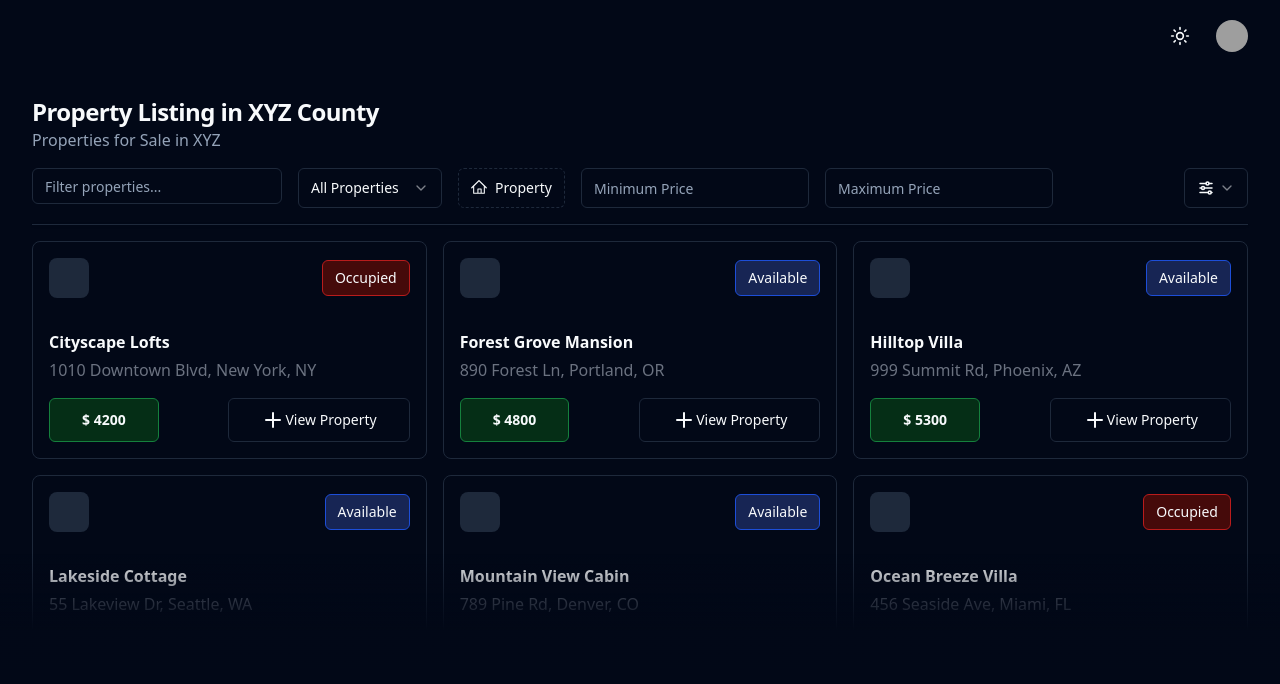
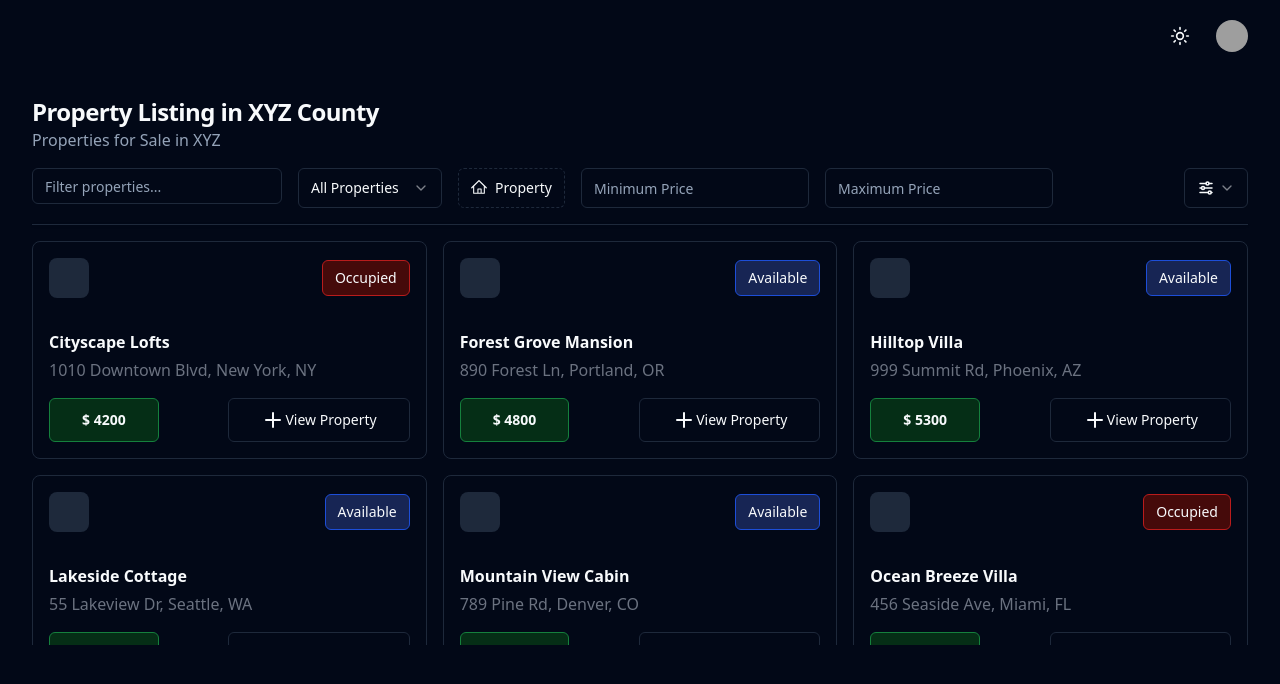
Before and after one commit to KaitoPan09/real-estate-dashboard, a React (Vite) app in the folder real-estate-dashboard/: page / in a window 1280 px wide. Shown: the top 684 px of the page. Built offline with nearby package versions, Linux system fonts and the light colour scheme; grey boxes are pictures that could not be loaded.

Commit message:
hotfixes

```diff
--- a/real-estate-dashboard/src/components/app-shell.jsx
+++ b/real-estate-dashboard/src/components/app-shell.jsx
@@ -4,6 +4,7 @@ export default function AppShell() {
   return (
     <div className="relative h-full overflow-hidden bg-background">
       <main
+        id="content"
         className="overflow-x-hidden pt-0 transition-[margin] md:overflow-y-hidden h-full"
       >
         <Outlet />
--- a/real-estate-dashboard/src/dashboard/components/availability-filter.jsx
+++ b/real-estate-dashboard/src/dashboard/components/availability-filter.jsx
@@ -6,7 +6,7 @@ import {
   SelectItem,
 } from "@/components/ui/select";
 
-const occupancyText = new Map([
+const availabilityText = new Map([
   ["all", "All Properties"],
   ["occupied", "Occupied"],
   ["available", "Available"],
@@ -16,7 +16,7 @@ const AvailabilityFilter = ({ propertyType, setPropertyType }) => {
   return (
     <Select value={propertyType} onValueChange={setPropertyType}>
       <SelectTrigger className="w-36">
-        <SelectValue>{occupancyText.get(propertyType)}</SelectValue>
+        <SelectValue>{availabilityText.get(propertyType)}</SelectValue>
       </SelectTrigger>
       <SelectContent>
         <SelectItem value="all">All Properties</SelectItem>
--- a/real-estate-dashboard/src/dashboard/components/location-filter.jsx
+++ b/real-estate-dashboard/src/dashboard/components/location-filter.jsx
@@ -1,4 +1,3 @@
-import { useState } from "react";
 import {
   Popover,
   PopoverContent,
--- /dev/null
+++ b/real-estate-dashboard/src/dashboard/components/property-lists.jsx
@@ -0,0 +1,54 @@
+import { Button } from "@/components/ui/button";
+import { Plus } from "lucide-react";
+
+const PropertyList = ({ properties }) => {
+  return (
+    <ul className="faded-bottom no-scrollbar grid gap-4 overflow-auto pb-16 pt-4 sm:grid-cols-2 lg:grid-cols-3">
+      {properties.map((property) => (
+        <li
+          key={property.name}
+          className="rounded-lg border p-4 hover:shadow-md"
+        >
+          <div className="mb-8 flex items-center justify-between">
+            <div
+              className={`flex size-10 items-center justify-center rounded-lg bg-muted p-2`}
+            >
+              {/* {property.logo} */}
+            </div>
+            <Button
+              variant="outline"
+              size="sm"
+              className={`${
+                property.occupancy === "Occupied"
+                  ? "border border-red-300 bg-red-50 hover:bg-red-100 dark:border-red-700 dark:bg-red-950 dark:hover:bg-red-900"
+                  : "border border-blue-300 bg-blue-50 hover:bg-blue-100 dark:border-blue-700 dark:bg-blue-950 dark:hover:bg-blue-900"
+              }`}
+            >
+              {property.occupancy === "Occupied" ? "Occupied" : "Available"}
+            </Button>
+          </div>
+          <div>
+            <h2 className="mb-1 font-semibold">{property.name}</h2>
+            <p className="line-clamp-2 text-gray-500">{property.location}</p>
+          </div>
+          <div className="mt-4 flex items-center justify-between">
+            <div>
+              <Button
+                variant="outline"
+                size="lg"
+                className="font-black border border-green-300 bg-green-50 hover:bg-green-100 dark:border-green-700 dark:bg-green-950 dark:hover:bg-green-900"
+              >
+                $ {property.price}
+              </Button>
+            </div>
+            <Button variant="outline" size="lg">
+              <Plus /> View Property
+            </Button>
+          </div>
+        </li>
+      ))}
+    </ul>
+  );
+};
+
+export default PropertyList;
--- /dev/null
+++ b/real-estate-dashboard/src/dashboard/components/sorting.jsx
@@ -0,0 +1,40 @@
+import {
+  IconAdjustmentsHorizontal,
+  IconSortAscendingLetters,
+  IconSortDescendingLetters,
+} from "@tabler/icons-react";
+import {
+  Select,
+  SelectTrigger,
+  SelectValue,
+  SelectContent,
+  SelectItem,
+} from "@/components/ui/select";
+
+const SortingProperty = ({ sort, setSort }) => {
+  return (
+    <Select value={sort} onValueChange={setSort}>
+      <SelectTrigger className="w-16">
+        <SelectValue>
+          <IconAdjustmentsHorizontal size={18} />
+        </SelectValue>
+      </SelectTrigger>
+      <SelectContent align="end">
+        <SelectItem value="ascending">
+          <div className="flex items-center gap-4">
+            <IconSortAscendingLetters size={16} />
+            <span>Ascending</span>
+          </div>
+        </SelectItem>
+        <SelectItem value="descending">
+          <div className="flex items-center gap-4">
+            <IconSortDescendingLetters size={16} />
+            <span>Descending</span>
+          </div>
+        </SelectItem>
+      </SelectContent>
+    </Select>
+  );
+};
+
+export default SortingProperty;
--- a/real-estate-dashboard/src/dashboard/index.jsx
+++ b/real-estate-dashboard/src/dashboard/index.jsx
@@ -15,14 +15,9 @@ import { properties } from "./data";
 import { Plus } from "lucide-react";
 import AvailabilityFilter from "./components/availability-filter";
 import LocationFilter from "./components/location-filter";
-import {
-  Select,
-  SelectTrigger,
-  SelectValue,
-  SelectContent,
-  SelectItem,
-} from "@/components/ui/select";
 import PriceFilter from "./components/price-filter";
+import SortingProperty from "./components/sorting";
+import PropertyList from "./components/property-lists";
 
 const getLocationValue = (location) => {
   const parts = location.split(",").map((part) => part.trim());
@@ -66,9 +61,9 @@ export default function Dashboard() {
     });
 
   return (
-    <Layout fixed>
+    <Layout>
       {/* ===== Top Heading ===== */}
-      <Layout.Header>
+      <Layout.Header sticky>
         <div className="ml-auto flex items-center space-x-4">
           <div className="flex items-center space-x-4">
             <ModeSwitch />
@@ -87,6 +82,8 @@ export default function Dashboard() {
         </div>
         <div className="my-4 flex items-end justify-between sm:my-0 sm:items-center">
           <div className="flex flex-col gap-4 sm:my-4 sm:flex-row">
+
+            {/* Name Filter */}
             <Input
               placeholder="Filter properties..."
               className="h-9 w-40 lg:w-[250px]"
@@ -94,45 +91,29 @@ export default function Dashboard() {
               onChange={(e) => setSearchName(e.target.value)}
             />
 
-            {/* Availability */}
+            {/* Availability Filter */}
             <AvailabilityFilter
               propertyType={propertyType}
               setPropertyType={setPropertyType}
             />
-            {/* Locations */}
+            {/* Locations Filter */}
             <LocationFilter
               properties={properties}
               selectedLocations={selectedLocations}
               setSelectedLocations={setSelectedLocations}
             />
+
+            {/* Price Filter */}
             <PriceFilter minPrice={minPrice} setMinPrice={setMinPrice} maxPrice={maxPrice} setMaxPrice={setMaxPrice}/>
 
           </div>
 
-          <Select value={sort} onValueChange={setSort}>
-            <SelectTrigger className="w-16">
-              <SelectValue>
-                <IconAdjustmentsHorizontal size={18} />
-              </SelectValue>
-            </SelectTrigger>
-            <SelectContent align="end">
-              <SelectItem value="ascending">
-                <div className="flex items-center gap-4">
-                  <IconSortAscendingLetters size={16} />
-                  <span>Ascending</span>
-                </div>
-              </SelectItem>
-              <SelectItem value="descending">
-                <div className="flex items-center gap-4">
-                  <IconSortDescendingLetters size={16} />
-                  <span>Descending</span>
-                </div>
-              </SelectItem>
-            </SelectContent>
-          </Select>
+          {/* Sorting */}
+          <SortingProperty sort={sort} setSort={setSort} />
         </div>
         <Separator className="shadow" />
-        <ul className="faded-bottom no-scrollbar grid gap-4 overflow-auto pb-16 pt-4 sm:grid-cols-2 lg:grid-cols-3">
+        <PropertyList properties={filteredProperties} />
+        {/* <ul className="faded-bottom no-scrollbar grid gap-4 overflow-auto pb-16 pt-4 sm:grid-cols-2 lg:grid-cols-3">
           {filteredProperties.map((property) => (
             <li
               key={property.name}
@@ -142,7 +123,6 @@ export default function Dashboard() {
                 <div
                   className={`flex size-10 items-center justify-center rounded-lg bg-muted p-2`}
                 >
-                  {/* {property.logo} */}
                 </div>
                 <Button
                   variant="outline"
@@ -178,7 +158,7 @@ export default function Dashboard() {
               </div>
             </li>
           ))}
-        </ul>
+        </ul> */}
       </Layout.Body>
     </Layout>
   );
--- a/real-estate-dashboard/src/index.css
+++ b/real-estate-dashboard/src/index.css
@@ -75,9 +75,14 @@
   .no-scrollbar {
     -ms-overflow-style: none; /* IE and Edge */
     scrollbar-width: none; /* Firefox */
-    overflow-y: auto; /* Ensure overflow is set to allow scrolling */
-    height: 420px;
+    height: auto;
   }
+
+  @media (min-width: 640px) { /* Adjust the width as needed for your breakpoint */
+    .no-scrollbar {
+        height: 420px; /* Height limit for desktop */
+    }
+}
 
   .faded-bottom {
     @apply after:pointer-events-none after:absolute after:bottom-0 after:left-0 after:hidden after:h-32 after:w-full after:bg-[linear-gradient(180deg,_transparent_10%,_hsl(var(--background))_70%)] after:md:block;
--- a/real-estate-dashboard/src/main.jsx
+++ b/real-estate-dashboard/src/main.jsx
@@ -12,7 +12,6 @@
 import React from "react";
 import ReactDOM from "react-dom/client";
 import { RouterProvider } from "react-router-dom";
-// import App from './App.jsx'
 import "./index.css";
 import { ThemeProvider } from "./components/theme-provider.jsx";
 import Dashboard from "./dashboard/index.jsx";
@@ -21,7 +20,8 @@ import router from "@/router";
 ReactDOM.createRoot(document.getElementById("root")).render(
   <React.StrictMode>
     <ThemeProvider defaultTheme="dark" storageKey="vite-ui-theme">
-      <RouterProvider router={router} />
+      {/* <RouterProvider router={router} /> */}
+      <Dashboard />
     </ThemeProvider>
     {/* <App /> */}
   </React.StrictMode>
```
Also changed, not shown: real-estate-dashboard/src/router.jsx (renamed from real-estate-dashboard/src/router.tsx).
